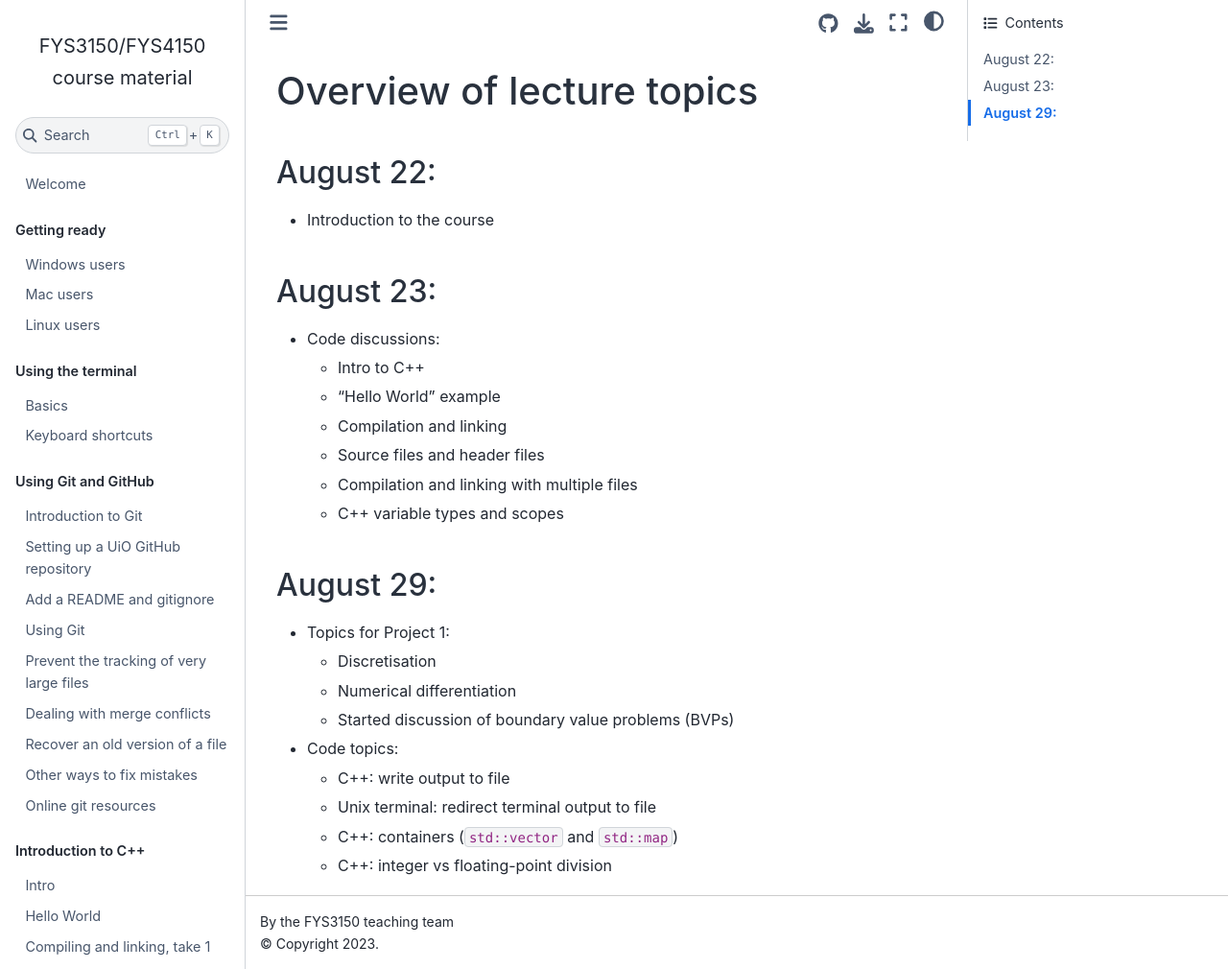
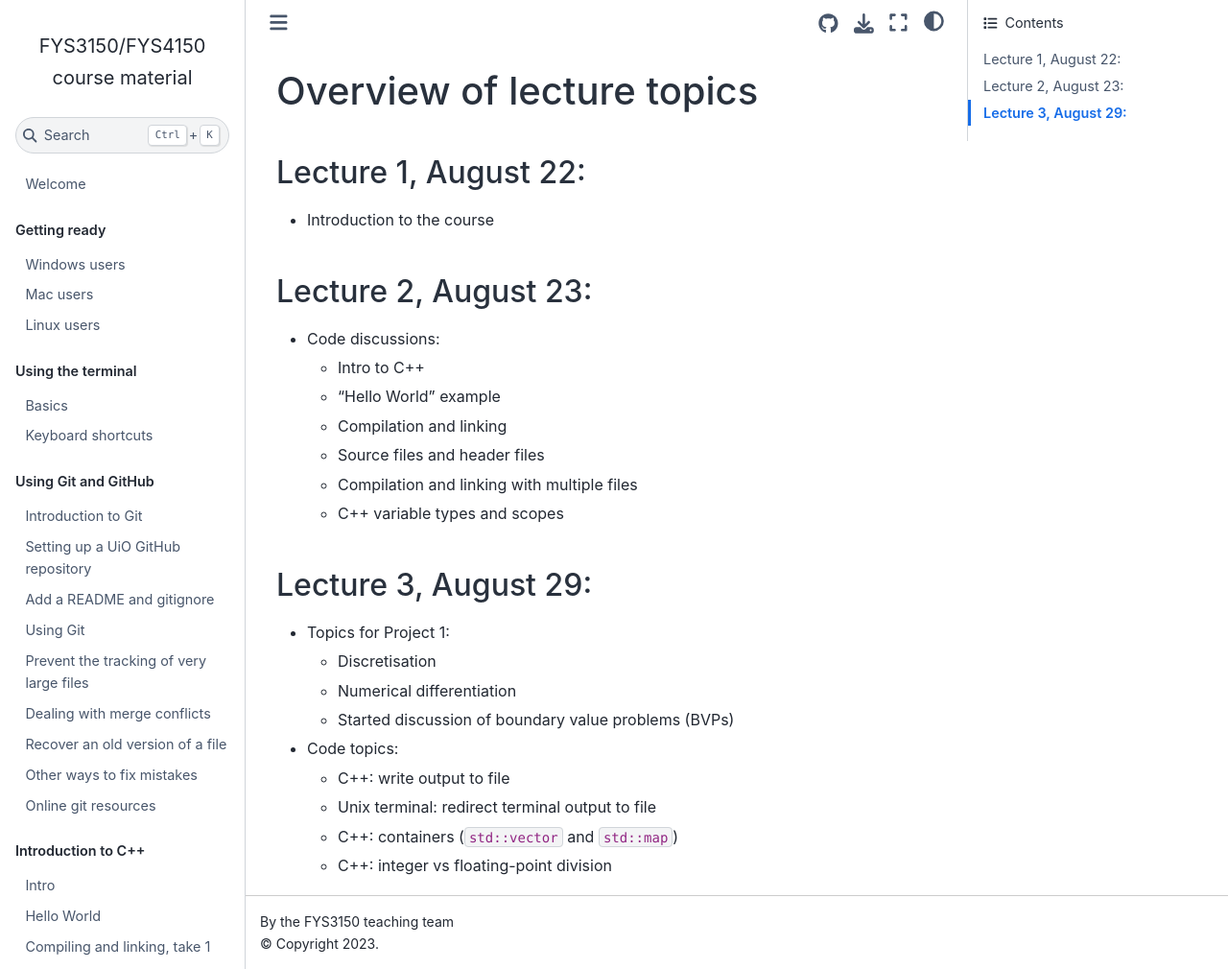
Before and after one commit to anderkve/FYS3150, a Jupyter Book: the page built from lecture_notes/2024/README.md, in a window 1280 px wide and 1010 px high. Shown: the whole window at 96% size. Built offline with Jupyter Book 1.0.4 settings and Sphinx 7.4.7 and the Sphinx Book theme 1.1.4, drawn with Linux system fonts in a browser that asks for light colours.

Commit message:
Update README.md

```diff
--- a/lecture_notes/2024/README.md
+++ b/lecture_notes/2024/README.md
@@ -1,12 +1,12 @@
 ## Overview of lecture topics
 
 
-### August 22:
+### Lecture 1, August 22:
 
 - Introduction to the course
 
 
-### August 23:
+### Lecture 2, August 23:
 
 - Code discussions:
   - Intro to C++
@@ -17,7 +17,7 @@
   - C++ variable types and scopes
 
 
-### August 29:
+### Lecture 3, August 29:
 
 - Topics for Project 1:
   - Discretisation
```
